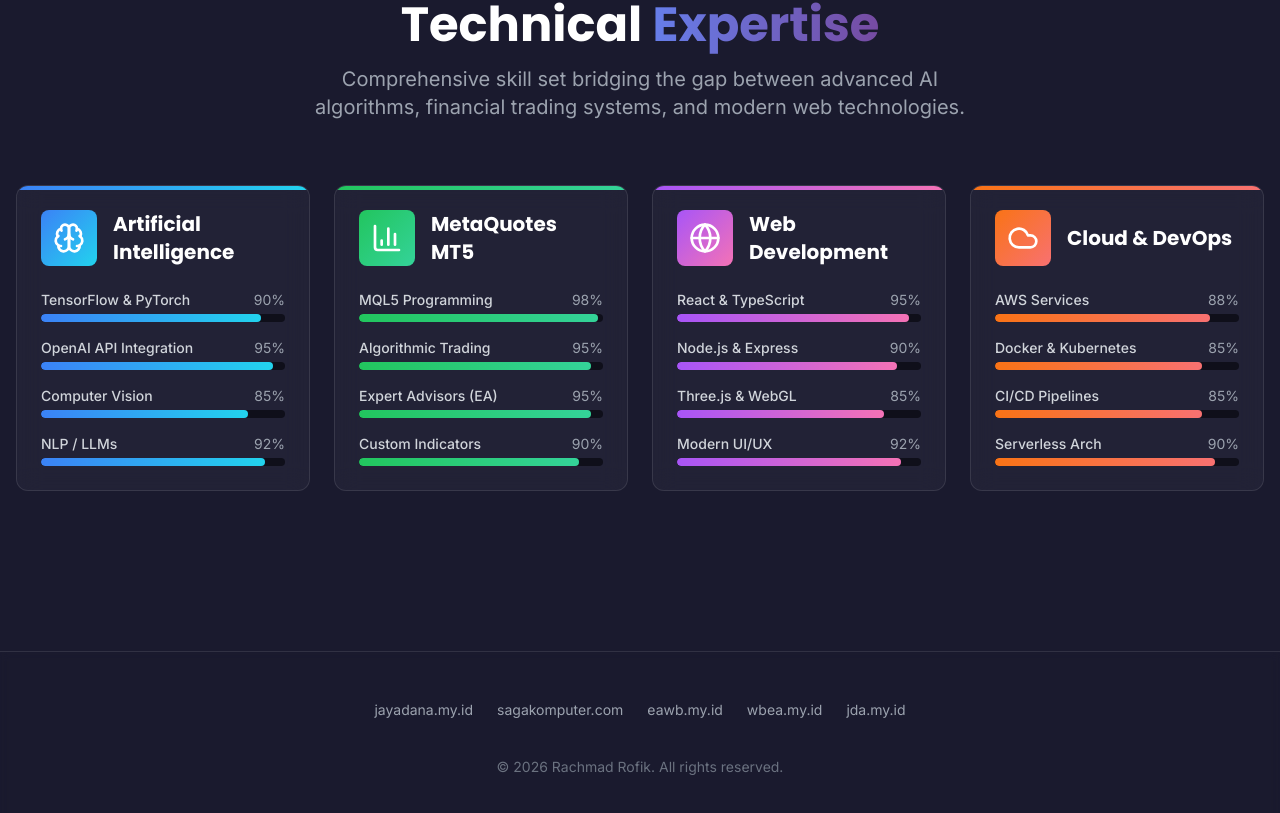
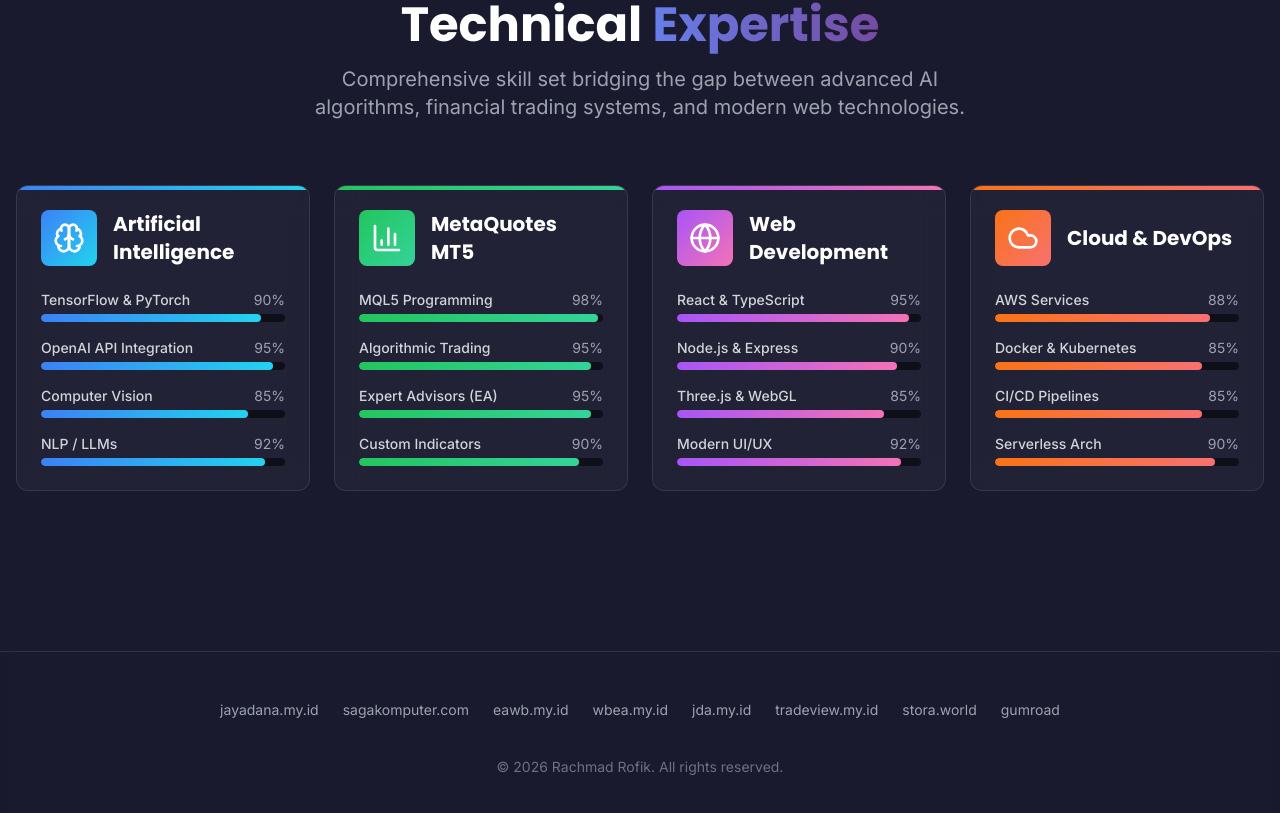
Before and after one commit to Rachmadrofik/Rachmadrofik.github.io, a React (Vite) app: page / in a window 1280 px wide. Shown: the part 1437-2250 px from the top of the page. Built offline with nearby package versions, Linux system fonts and the light colour scheme.

Commit message:
Add gumroad link to footer

```diff
--- a/src/App.tsx
+++ b/src/App.tsx
@@ -31,6 +31,9 @@
               <a href="https://eawb.my.id" target="_blank" rel="noopener noreferrer" className="hover:text-accent transition-colors border-b border-transparent hover:border-accent pb-1">eawb.my.id</a>
               <a href="https://wbea.my.id" target="_blank" rel="noopener noreferrer" className="hover:text-accent transition-colors border-b border-transparent hover:border-accent pb-1">wbea.my.id</a>
               <a href="https://jda.my.id" target="_blank" rel="noopener noreferrer" className="hover:text-accent transition-colors border-b border-transparent hover:border-accent pb-1">jda.my.id</a>
+              <a href="https://tradeview.my.id/" target="_blank" rel="noopener noreferrer" className="hover:text-accent transition-colors border-b border-transparent hover:border-accent pb-1">tradeview.my.id</a>
+              <a href="https://stora.world" target="_blank" rel="noopener noreferrer" className="hover:text-accent transition-colors border-b border-transparent hover:border-accent pb-1">stora.world</a>
+              <a href="https://shop.jda.my.id/l/jayadana?layout=profile" target="_blank" rel="noopener noreferrer" className="hover:text-accent transition-colors border-b border-transparent hover:border-accent pb-1">gumroad</a>
             </div>
 
             <p className="text-gray-500 text-sm">&copy; {new Date().getFullYear()} Rachmad Rofik. All rights reserved.</p>
```
